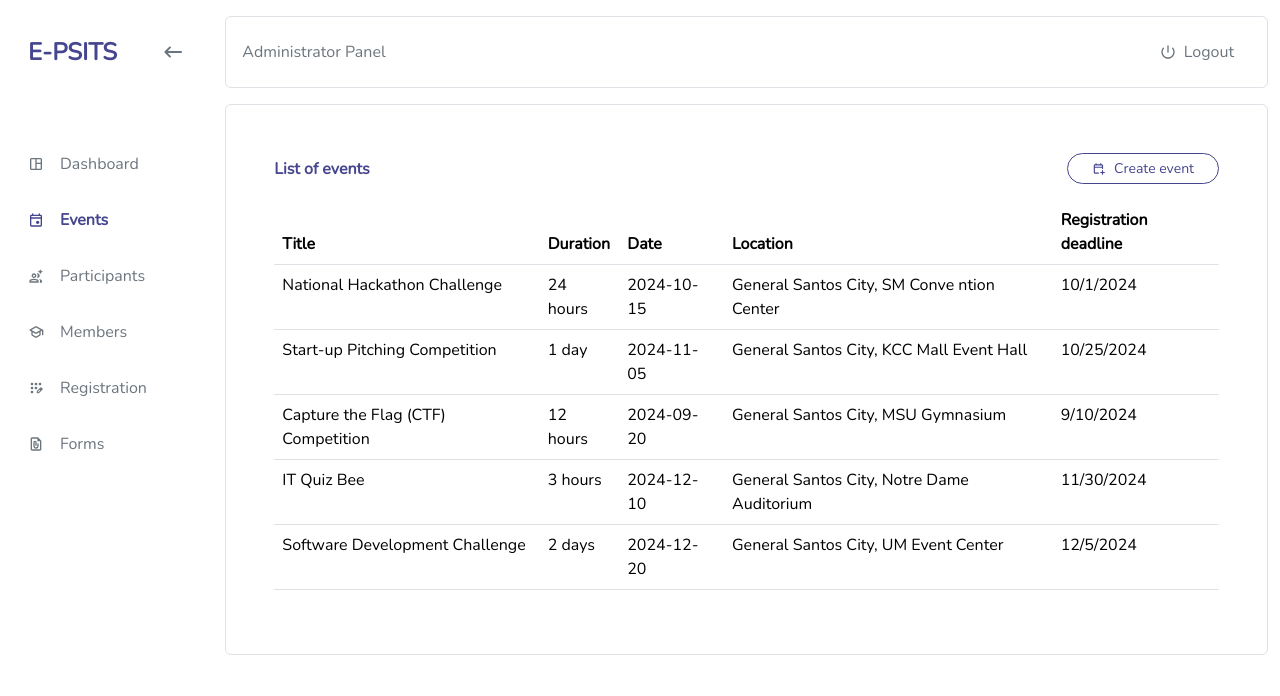
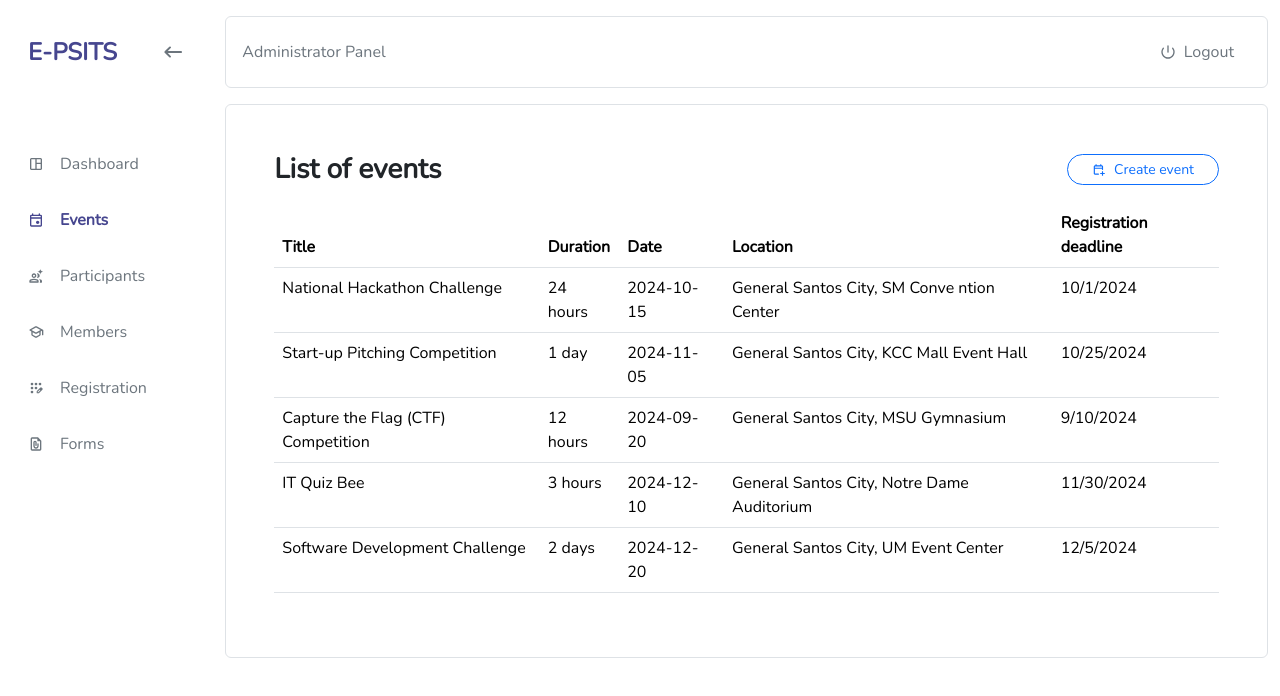
Before and after one commit to TenshinAkuma/e-psits, a Nuxt app: page /admin/events in a window 1280 px wide. Shown: the top 696 px of the page. Built offline with nearby package versions, Linux system fonts and the light colour scheme; no server answers.

Commit message:
create event button navigates to create event page

```diff
--- a/pages/admin/events/create.vue
+++ b/pages/admin/events/create.vue
@@ -125,8 +125,7 @@
         </div>
       </div>
     </div>
-    <div class="d-flex justify-content-between">
-      <div class="hstack gap-3">
+    <div class="d-flex justify-content-end gap-2">
       <button
         class="btn btn-outline-primary btn-sm fw-bold d-flex align-items-center gap-2 px-5"
       >
@@ -139,12 +138,6 @@
         <Icon name="material-symbols:add-rounded" />
         Create
       </button>
-      </div>
-      <!-- <button
-        class="btn btn-outline-danger btn-sm fw-bold d-flex align-items-center gap-2 px-5"
-      >
-        <Icon name="material-symbols:delete-outline-rounded" />Remove
-      </button> -->
     </div>
   </div>
 </template>
--- a/pages/admin/events/index.vue
+++ b/pages/admin/events/index.vue
@@ -1,15 +1,15 @@
 <template>
   <div>
     <div class="d-flex justify-content-between align-items-center mb-3">
-      <div class="fw-bold" style="color: #46468f">List of events</div>
+      <h3 class="fw-bold m-0">List of events</h3>
       <NuxtLink
-        to="/"
-        class="d-flex align-items-center gap-2 btn btn-sm rounded-pill px-4"
-        style="color: #46468f; border-color: #46468f"
+        to="events/create"
+        class="d-flex align-items-center gap-2 btn btn-outline-primary btn-sm rounded-pill px-4"
         ><Icon name="material-symbols:calendar-add-on-outline-rounded" />Create
         event</NuxtLink
       >
     </div>
+    <div class="table-responsive">
       <table class="table table-hover">
         <thead>
           <tr>
@@ -34,6 +34,7 @@
           </tr>
         </tbody>
       </table>
+    </div>
   </div>
 </template>
 
```
Lines whose indentation alone changed are shown as unchanged.
